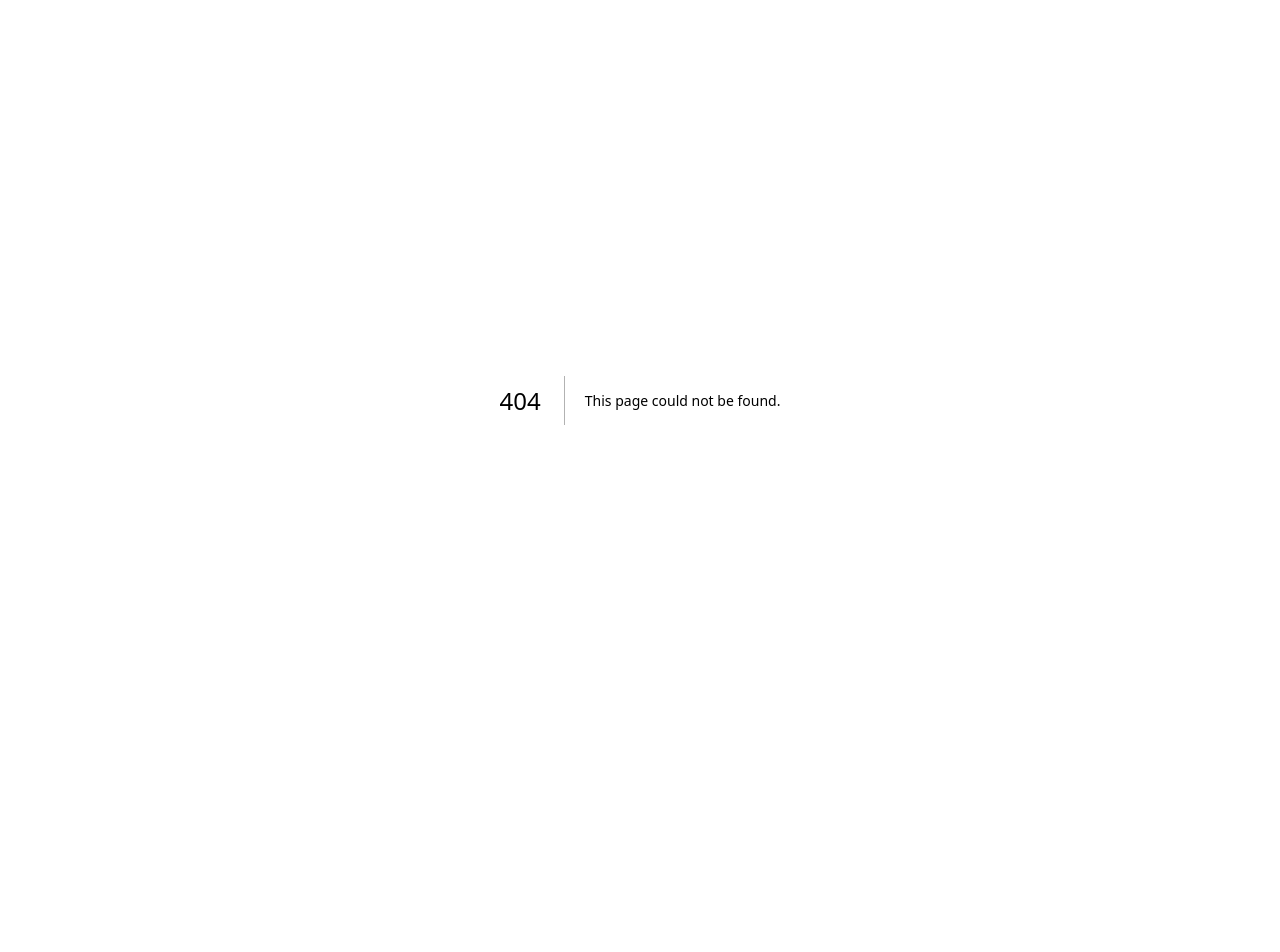
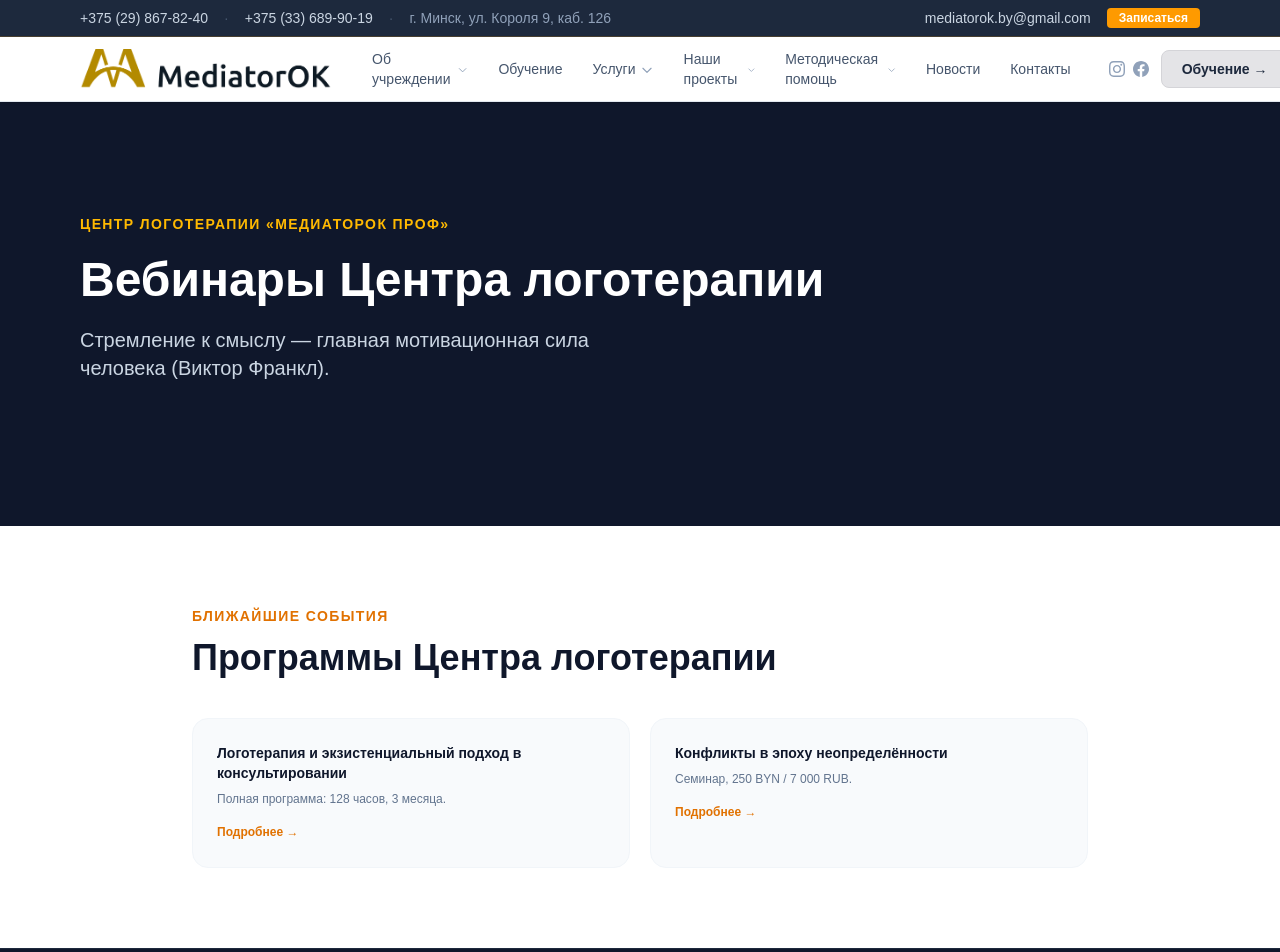
Before and after one commit to ZedMalatesta/newMediatorSite, a Next.js app: page /logowebinars in a window 1280 px wide. Before the commit this address had no page. Shown: the top 952 px of the page. Before the commit the page ends 800 px from the top, so only its background shows below. Built offline with nearby package versions, Linux system fonts and the light colour scheme.

Commit message:
feat: add logotherapy center webinars hub page

```diff
--- /dev/null
+++ b/app/logowebinars/page.tsx
@@ -0,0 +1,61 @@
+import type { Metadata } from "next";
+import TopBar from "@layout/TopBar";
+import Navbar from "@layout/Navbar";
+import Footer from "@layout/Footer";
+import { EventHero } from "@sections/EventHero/EventHero";
+import { SectionHeader } from "@ui/SectionHeader/SectionHeader";
+
+export const metadata: Metadata = {
+  title: "Вебинары Центра логотерапии | МедиаторОк Проф",
+  description:
+    "Бесплатные образовательные вебинары на основе подхода Виктора Франкла: стремление к смыслу — главная мотивационная сила человека.",
+};
+
+const items = [
+  {
+    title: "Логотерапия и экзистенциальный подход в консультировании",
+    description: "Полная программа: 128 часов, 3 месяца.",
+    href: "/logotherapy",
+  },
+  {
+    title: "Конфликты в эпоху неопределённости",
+    description: "Семинар, 250 BYN / 7 000 RUB.",
+    href: "/workshopuncertainty",
+  },
+];
+
+export default function LogoWebinarsPage() {
+  return (
+    <div className="min-h-screen bg-white">
+      <TopBar />
+      <Navbar />
+      <main>
+        <EventHero
+          eyebrow="Центр логотерапии «МедиаторОк Проф»"
+          title="Вебинары Центра логотерапии"
+          subtitle="Стремление к смыслу — главная мотивационная сила человека (Виктор Франкл)."
+          ctaLabel=""
+        />
+        <section className="px-4 py-16 md:py-20 bg-white">
+          <div className="max-w-4xl mx-auto">
+            <SectionHeader label="Ближайшие события" title="Программы Центра логотерапии" />
+            <div className="grid grid-cols-1 sm:grid-cols-2 gap-5">
+              {items.map((i) => (
+                <a
+                  key={i.title}
+                  href={i.href}
+                  className="bg-slate-50 rounded-2xl border border-slate-100 p-6 hover:border-amber-300 hover:shadow-md transition-all"
+                >
+                  <p className="font-bold text-slate-900 text-sm mb-2">{i.title}</p>
+                  <p className="text-slate-500 text-xs mb-3">{i.description}</p>
+                  <span className="text-amber-600 text-xs font-semibold">Подробнее →</span>
+                </a>
+              ))}
+            </div>
+          </div>
+        </section>
+      </main>
+      <Footer />
+    </div>
+  );
+}
```
